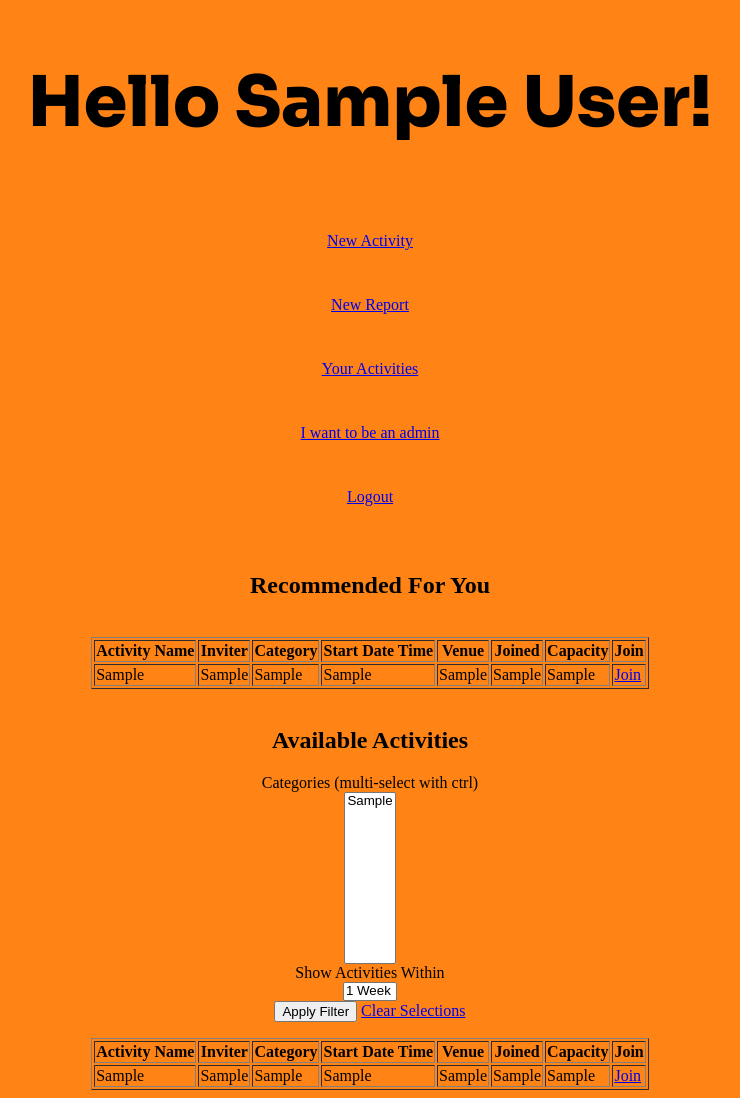
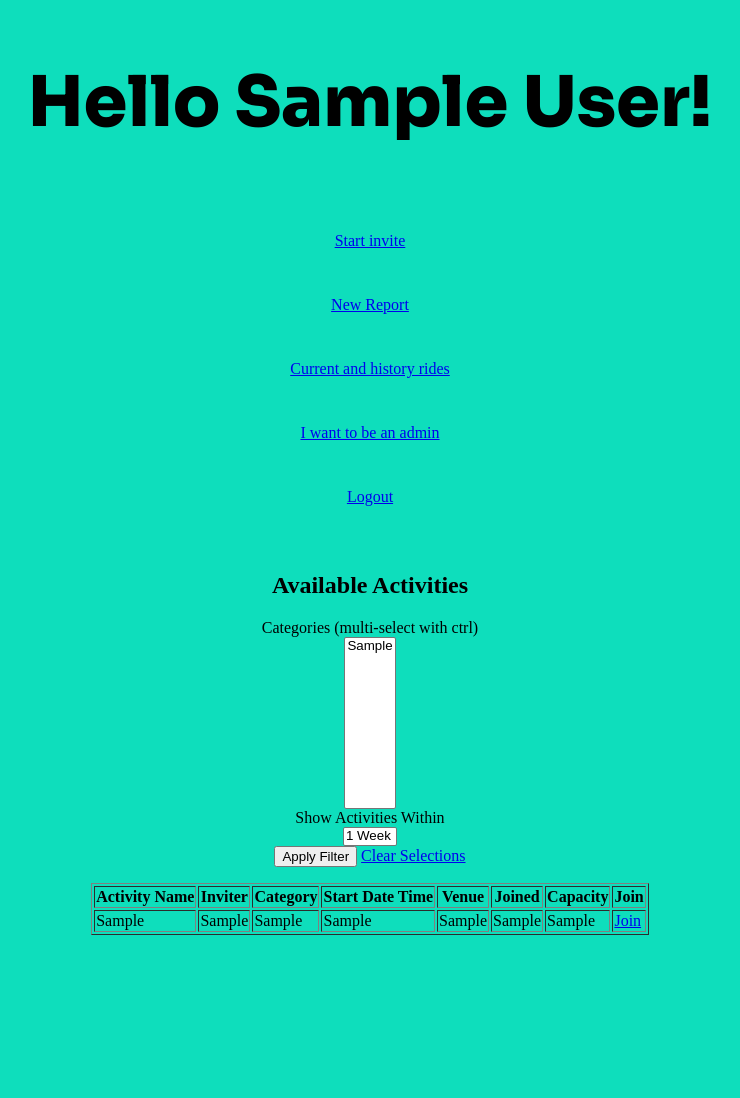
Before and after one commit to zhenyu1311/GRP26APP, a Django app: template kopidarat/templates/index.html in a window 1280 px wide. Shown: the whole page, without its empty margins (270-1010 px from the left). After the commit the page ends 935 px from the top, so only its background shows below. Run offline with Django 4.2, Linux system fonts and the light colour scheme; the template is opened without the code that fills it: most values are stand-ins (such as "Sample title", 1, 10 or a date in 2020).

Commit message:
Update index.html

```diff
--- a/kopidarat/templates/index.html
+++ b/kopidarat/templates/index.html
@@ -4,7 +4,7 @@
   body {
     color: black;
     text-align: center;
-    background-color: #FF8415;
+    background-color: #0EDEBC;
     display: flex;
     flex-direction: column;
     flex-wrap: wrap;
@@ -34,7 +34,7 @@
 
 <html>
   <head>
-    <title> Welcome to KopiDarat! </title>
+    <title> Welcome to [AppName]! </title>
   </head>
   <body>
     {% if message %}
@@ -52,18 +52,18 @@
     <h1>Hello {{full_name}}!</h1>
 
     <br/><br>
-    <a href="{% url 'create_activity' %}"> New Activity </a>
+    <a href="{% url 'create_activity' %}"> Start invite </a>
     <br/><br>
     <a href="{% url 'report' %}"> New Report </a>
     <br/><br>
-    <a href="{% url 'user_activity' %}"> Your Activities </a>
+    <a href="{% url 'user_activity' %}"> Current and history rides </a>
     <br/><br>
     <a href="{% url 'become_admin' %}"> I want to be an admin </a>
     <br/><br>
     <a href="{% url 'logout' %}"> Logout </a>
     <br/><br>
 
-    <h2> Recommended For You</h2>
+<!--     <h2> Recommended For You</h2>
     <br/>
     <table border=1>
       <thead>
@@ -89,7 +89,7 @@
       </tr>
       {% endfor %}
     </table>
-    <br/>
+    <br/> -->
 
 
     <h2> Available Activities </h2>
```
